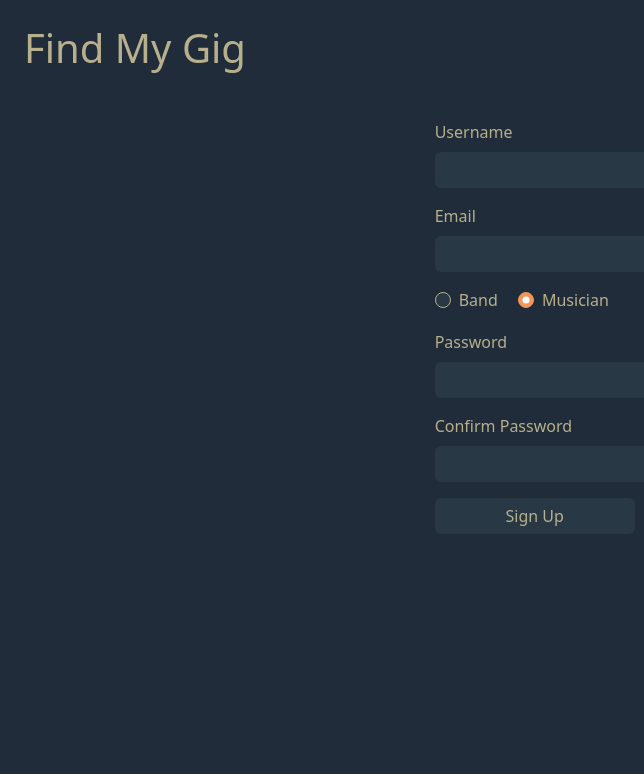
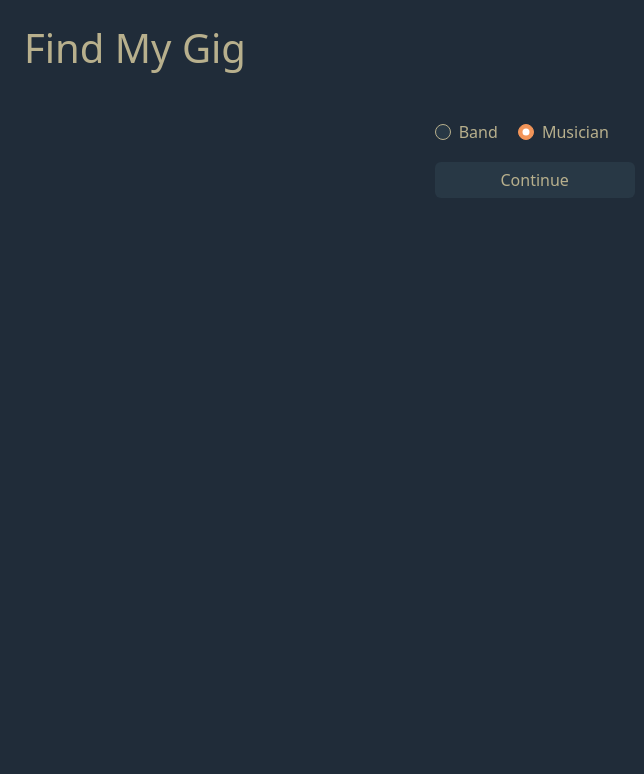
Before and after one commit to yehorm14/find-my-gig, a Django app: page /signup/ in a window 1280 px wide. Shown: the top 774 px of the page, without its empty margins (0-644 px from the left). Run offline with Django 4.2, Linux system fonts and the light colour scheme.

Commit message:
Completed the signup process and registered models

```diff
--- a/templates/gigs/signup.html
+++ b/templates/gigs/signup.html
@@ -14,15 +14,10 @@ Sign Up
   <div class="col-4 my-4">
     <form method="POST" action="">
       {% csrf_token %}
-      <div class="mb-3">
-        <label for="username" class="form-label">Username</label>
-        <input type="text" class="form-control" id="username" name="username" required />
-      </div>
 
-      <div class="mb-3">
-        <label for="email" class="form-label">Email</label>
-        <input type="text" class="form-control" id="email" name="email" required />
-      </div>
+      {% if error_message %}
+        <p>{{ error_message }}</p>
+      {% endif %}
 
       <div class="mb-3">
         <div class="form-check form-check-inline">
@@ -33,8 +28,9 @@ Sign Up
             id="band"
             value="band"
           />
-          <label class="form-check-label" for="inlineRadio1">Band</label>
+          <label class="form-check-label" for="band">Band</label>
         </div>
+
         <div class="form-check form-check-inline">
           <input
             class="form-check-input"
@@ -44,32 +40,12 @@ Sign Up
             value="musician"
             checked
           />
-          <label class="form-check-label" for="inlineRadio2">Musician</label>
+          <label class="form-check-label" for="musician">Musician</label>
         </div>
       </div>
 
-      <div class="mb-3">
-        <label for="password" class="form-label">Password</label>
-        <input type="password" class="form-control" id="password" name="password" required />
-      </div>
-
-      <!--backend must add password same logic or remove below confirmation -->
-
-      <div class="mb-3">
-        <label for="passwordConfirm" class="form-label">Confirm Password</label>
-        <input
-          type="password"
-          class="form-control"
-          id="passwordConfirm"
-          name="passwordConfirm"
-          required
-        />
-      </div>
-      <button
-        type="submit"
-        class="btn btn-primary nice-button primary-color mb-5"
-      >
-        Sign Up
+      <button type="submit" class="btn btn-primary nice-button primary-color mb-5">
+        Continue
       </button>
     </form>
   </div>
```
Also changed, not shown: rango/admin.py (+7 -1 lines), templates/gigs/signup_band.html (added, +40 -0 lines), templates/gigs/signup_musician.html (added, +40 -0 lines).
